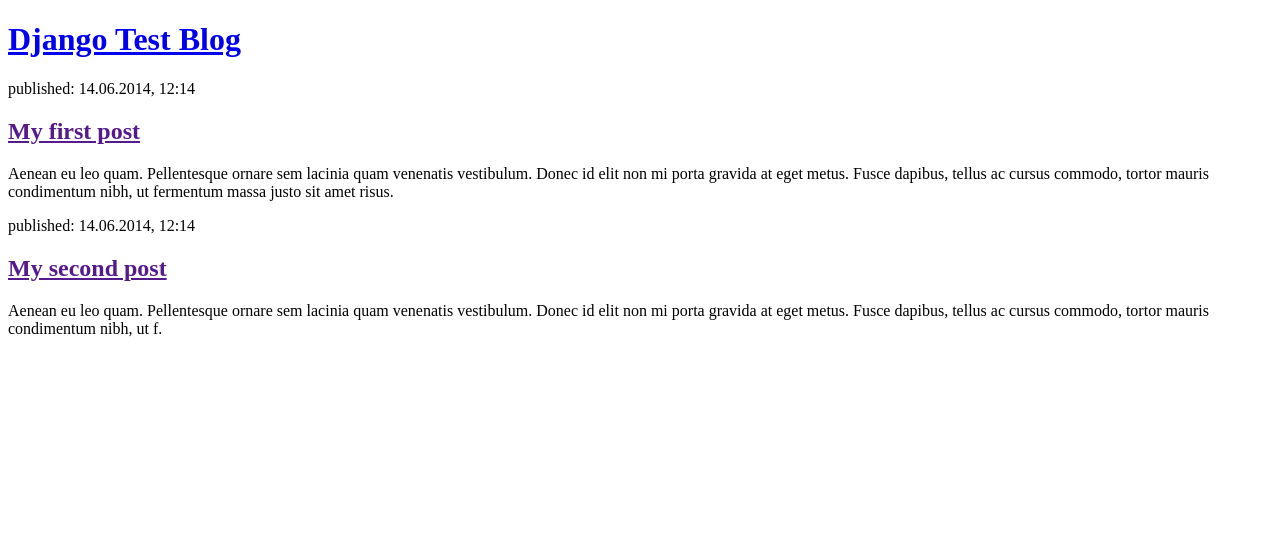
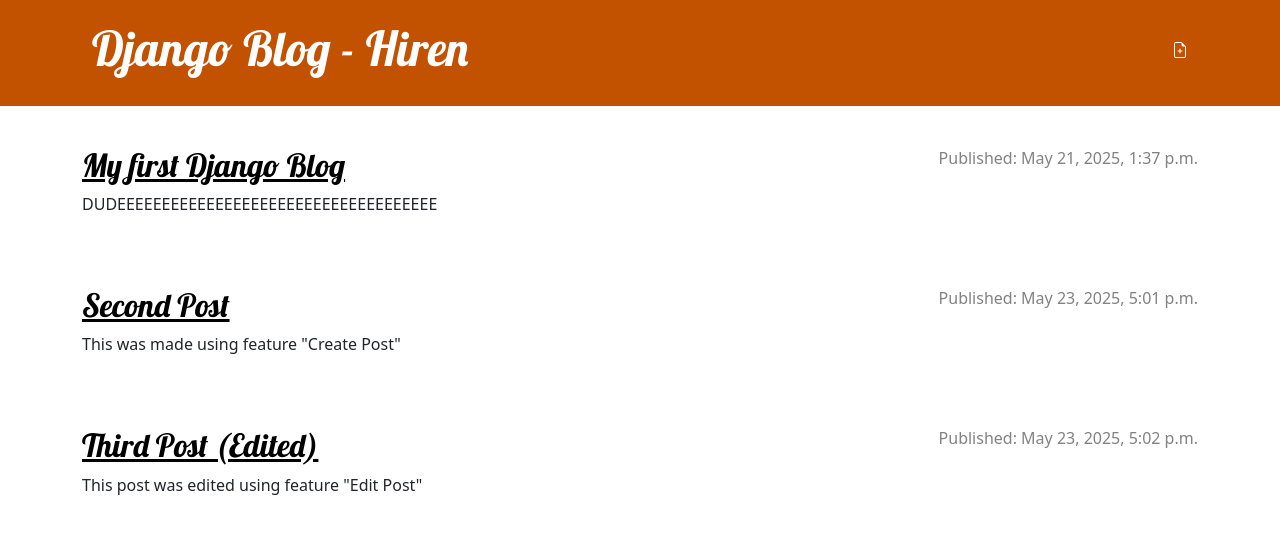
Before and after one commit to imghostia/blog-post-django, a Django app: page / in a window 1280 px wide. Shown: the top 534 px of the page. Run offline with Django 5.2, Linux system fonts and the light colour scheme; data comes from the database, SQL or seed files in the repository; both versions use the stored data as it was after the commit.

Commit message:
Ready code

```diff
--- /dev/null
+++ b/blog/static/css/blog.css
@@ -0,0 +1,75 @@
+h1 a, h2 a {
+    color: #C25100;
+}
+
+.page-header {
+    background-color: #C25100;
+    margin-top: 0;
+    margin-bottom: 40px;
+    padding: 20px 20px 20px 40px;
+}
+
+.page-header h1,
+.page-header h1 a,
+.page-header h1 a:visited,
+.page-header h1 a:active {
+    color: #ffffff;
+    font-size: 36pt;
+    text-decoration: none;
+}
+
+h1,
+h2,
+h3,
+h4 {
+    font-family: 'Lobster', cursive;
+}
+
+.date {
+    color: #828282;
+}
+
+.save {
+    float: right;
+}
+
+.post-form textarea,
+.post-form input {
+    width: 100%;
+}
+
+.top-menu,
+.top-menu:hover,
+.top-menu:visited {
+    color: #ffffff;
+    float: right;
+    font-size: 26pt;
+    margin-right: 20px;
+}
+
+.post {
+    margin-bottom: 70px;
+}
+
+.post h2 a,
+.post h2 a:visited {
+    color: #000000;
+}
+
+.post > .date,
+.post > .actions {
+    float: right;
+}
+
+.btn-secondary,
+.btn-secondary:visited {
+    color: #C25100;
+    background: none;
+    border-color: #C25100;
+    margin-left: 15px;
+}
+
+.btn-secondary:hover {
+    color: #FFFFFF;
+    background-color: #C25100;
+}
--- a/blog/templates/blog/base.html
+++ b/blog/templates/blog/base.html
@@ -2,7 +2,7 @@
 <!DOCTYPE html>
 <html>
     <head>
-        <title>Django Blog - Hiren</title>
+        <title>Django Test blog</title>
         <link rel="stylesheet" href="https://cdn.jsdelivr.net/npm/bootstrap@5.3.3/dist/css/bootstrap.min.css" integrity="sha384-QWTKZyjpPEjISv5WaRU9OFeRpok6YctnYmDr5pNlyT2bRjXh0JMhjY6hW+ALEwIH" crossorigin="anonymous">
         <link rel="stylesheet" href="https://fonts.googleapis.com/css?family=Lobster&subset=latin,latin-ext">
         <link rel="stylesheet" href="{% static 'css/blog.css' %}">
@@ -10,12 +10,10 @@
     <body>
         <header class="page-header">
             <div class="container">
-          {% if user.is_authenticated %}
                 <a href="{% url 'post_new' %}" class="top-menu">
                     {% include './icons/file-earmark-plus.svg' %}
                 </a>
-          {% endif %}
-          <h1><a href="/">Django Hiren Blog</a></h1>
+                <h1><a href="/">Django Blog - Hiren</a></h1>
             </div>
         </header>
         <main class="content container">
--- a/blog/templates/blog/post_detail.html
+++ b/blog/templates/blog/post_detail.html
@@ -3,15 +3,13 @@
 {% block content %}
     <article class="post">
         <aside class="actions">
-            {% if user.is_authenticated %}
             <a class="btn btn-secondary" href="{% url 'post_edit' pk=post.pk %}">
                 {% include './icons/pencil-fill.svg' %}
             </a>
-            {% endif %}
         </aside>
         {% if post.published_date %}
             <time class="date">
-              {{ post.published_date }}
+                Published: {{ post.published_date }}
             </time>
         {% endif %}
         <h2>{{ post.title }}</h2>
--- a/blog/templates/blog/post_list.html
+++ b/blog/templates/blog/post_list.html
@@ -1,23 +1,13 @@
-<!DOCTYPE html>
-<html>
-    <head>
-        <title>Django Test blog</title>
-    </head>
-    <body>
-        <header>
-            <h1><a href="/">Django Test Blog</a></h1>
-        </header>
+{% extends 'blog/base.html' %}
 
-        <article>
-            <time>published: 14.06.2014, 12:14</time>
-            <h2><a href="">My first post</a></h2>
-            <p>Aenean eu leo quam. Pellentesque ornare sem lacinia quam venenatis vestibulum. Donec id elit non mi porta gravida at eget metus. Fusce dapibus, tellus ac cursus commodo, tortor mauris condimentum nibh, ut fermentum massa justo sit amet risus.</p>
+{% block content %}
+    {% for post in posts %}
+        <article class="post">
+            <time class="date">
+                Published: {{ post.published_date }}
+            </time>
+            <h2><a href="{% url 'post_detail' pk=post.pk %}">{{ post.title }}</a></h2>
+            <p>{{ post.text|linebreaksbr }}</p>
         </article>
-
-        <article>
-            <time>published: 14.06.2014, 12:14</time>
-            <h2><a href="">My second post</a></h2>
-            <p>Aenean eu leo quam. Pellentesque ornare sem lacinia quam venenatis vestibulum. Donec id elit non mi porta gravida at eget metus. Fusce dapibus, tellus ac cursus commodo, tortor mauris condimentum nibh, ut f.</p>
-        </article>
-    </body>
-</html>
+    {% endfor %}
+{% endblock %}
--- a/blog/views.py
+++ b/blog/views.py
@@ -14,10 +14,6 @@
 def post_detail(request, pk):
     post = get_object_or_404(Post, pk=pk)
     return render(request, 'blog/post_detail.html', {'post': post})
-
-def post_new(request):
-    form = PostForm()
-    return render(request, 'blog/post_edit.html', {'form': form})
 
 def post_new(request):
     form = PostForm()
```
Also changed, not shown: db.sqlite3. Lines whose indentation alone changed are shown as unchanged.
